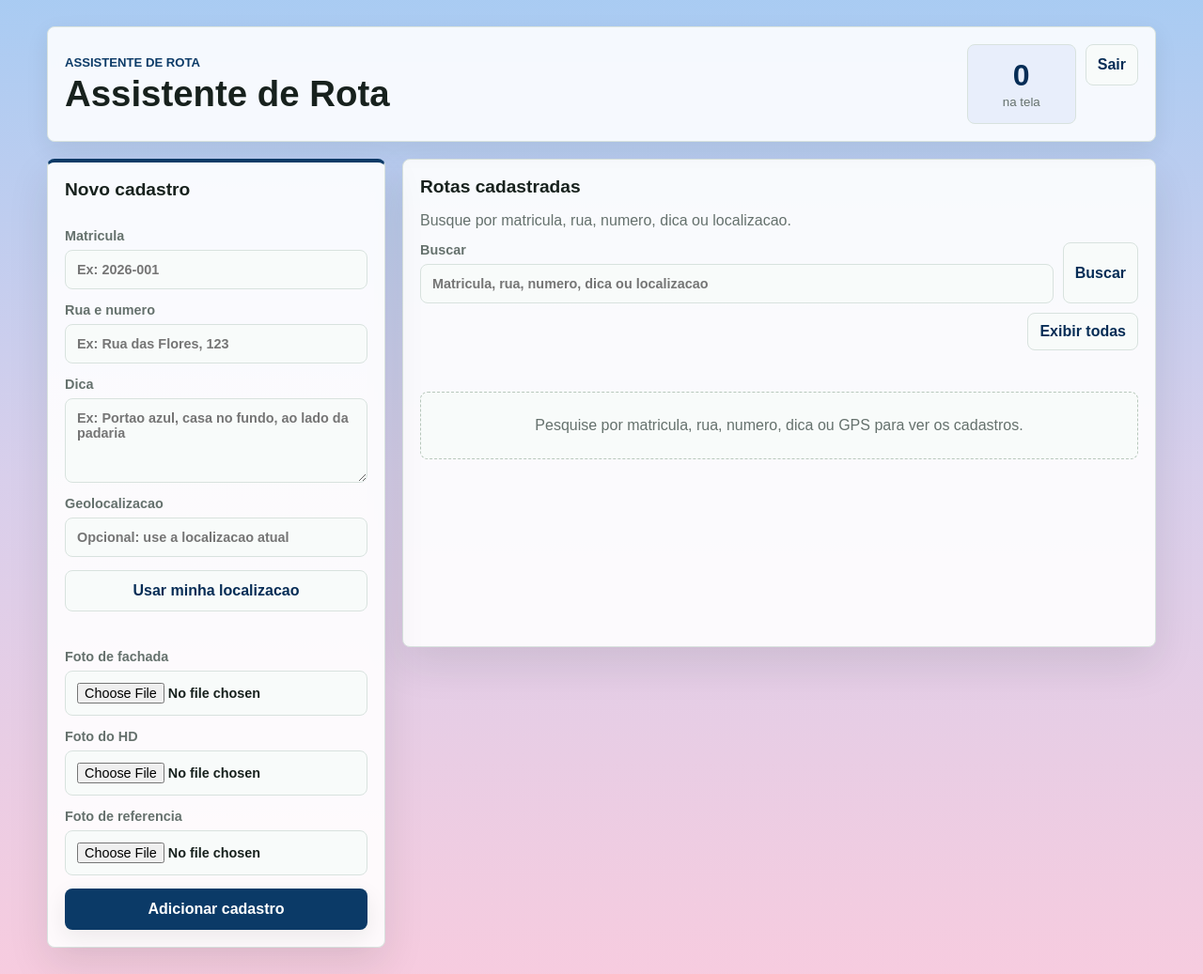
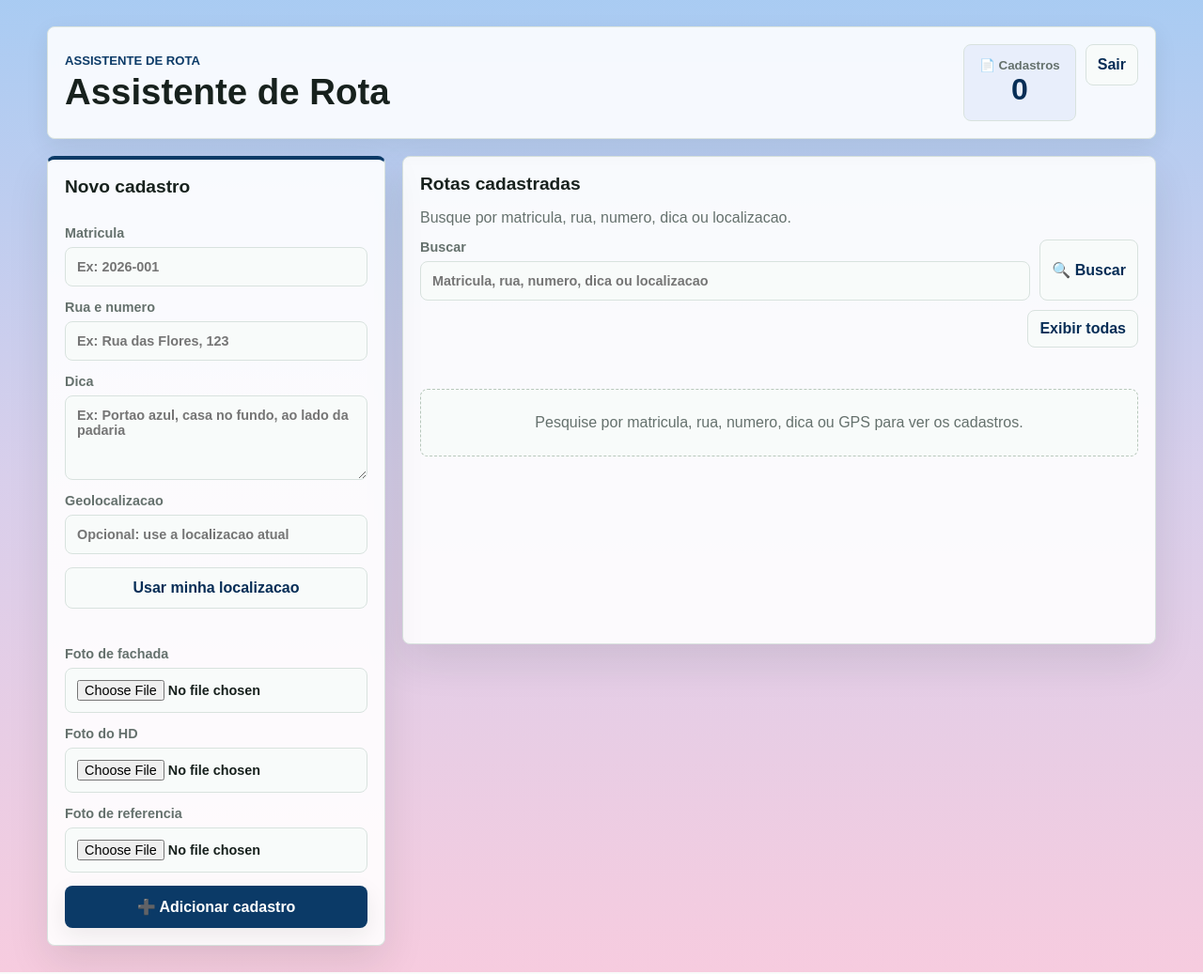
Before and after one commit to MENDESdev99/assistente-de-rota, a Flask app: page /cadastros in a window 1280 px wide. Shown: the whole page at 94% size. Run offline with Flask 3, Linux system fonts and the light colour scheme; the visitor is signed in with stand-in values (Sample User, id 1); data that the repository does not hold is empty; some libraries are stand-ins or nearby versions.

Commit message:
Add files via upload

```diff
--- a/app.py
+++ b/app.py
@@ -233,9 +233,12 @@ def cadastros():
     busca = request.args.get("busca", "").strip()
     mostrar_todos = request.args.get("todos") == "1"
     registros = []
+    total_cadastros = 0
 
-    if busca or mostrar_todos:
-        with conectar_banco() as conexao:
+    with conectar_banco() as conexao:
+        total_cadastros = executar(conexao, "SELECT COUNT(*) AS total FROM cadastros").fetchone()["total"]
+
+        if busca or mostrar_todos:
             if mostrar_todos and not busca:
                 registros = executar(conexao, "SELECT * FROM cadastros ORDER BY id DESC").fetchall()
             else:
@@ -267,6 +270,7 @@ def cadastros():
         registros=registros,
         busca=busca,
         mostrar_todos=mostrar_todos,
+        total_cadastros=total_cadastros,
     )
 
 
--- a/static/styles.css
+++ b/static/styles.css
@@ -198,7 +198,9 @@ h2 {
 }
 
 .summary small {
+  display: block;
   color: var(--muted);
+  font-weight: 800;
 }
 
 .workspace {
--- a/templates/cadastros.html
+++ b/templates/cadastros.html
@@ -15,8 +15,8 @@
         </div>
         <div class="topbar-actions">
           <div class="summary">
-            <span>{{ registros|length }}</span>
-            <small>na tela</small>
+            <small>📄 Cadastros</small>
+            <span>{{ total_cadastros }}</span>
           </div>
           <form method="post" action="{{ url_for('sair') }}">
             <button type="submit" class="ghost-action">Sair</button>
@@ -69,7 +69,7 @@
             <input class="js-photo-input" name="fotos" type="file" accept="image/*" capture="environment" />
           </label>
 
-          <button type="submit" class="primary-action">Adicionar cadastro</button>
+          <button type="submit" class="primary-action">➕ Adicionar cadastro</button>
         </form>
 
         <section class="records-panel" aria-label="Cadastros salvos">
@@ -85,7 +85,7 @@
               Buscar
               <input name="busca" type="search" value="{{ busca }}" placeholder="Matricula, rua, numero, dica ou localizacao" />
             </label>
-            <button type="submit" class="ghost-action">Buscar</button>
+            <button type="submit" class="ghost-action">🔍 Buscar</button>
           </form>
           <div class="list-controls">
             {% if mostrar_todos %}
@@ -127,13 +127,13 @@
                   <p class="record-tip">{{ registro["dica"] }}</p>
 
                   <div class="record-actions">
-                    <a class="map-link" target="_blank" rel="noreferrer" href="https://www.google.com/maps/search/?api=1&query={{ registro['endereco']|urlencode }}">Mapa pela rua</a>
+                    <a class="map-link" target="_blank" rel="noreferrer" href="https://www.google.com/maps/search/?api=1&query={{ registro['endereco']|urlencode }}">🗺 Abrir no Maps pela rua</a>
                     {% if registro["localizacao"] %}
-                      <a class="map-link" target="_blank" rel="noreferrer" href="https://www.google.com/maps/search/?api=1&query={{ registro['localizacao']|urlencode }}">Mapa pelo GPS</a>
+                      <a class="map-link" target="_blank" rel="noreferrer" href="https://www.google.com/maps/search/?api=1&query={{ registro['localizacao']|urlencode }}">🗺 Abrir no Maps pelo GPS</a>
                     {% endif %}
 
                     <details class="edit-panel">
-                      <summary class="ghost-action">Editar</summary>
+                      <summary class="ghost-action">✏ Editar</summary>
                       <form method="post" action="{{ url_for('editar', cadastro_id=registro['id']) }}" enctype="multipart/form-data" class="edit-form">
                         <label>
                           Matricula
@@ -165,13 +165,13 @@
                           Substituir foto de referencia
                           <input class="js-photo-input" name="fotos" type="file" accept="image/*" capture="environment" />
                         </label>
-                        <button type="submit" class="primary-action">Salvar edicao</button>
+                        <button type="submit" class="primary-action">✏ Salvar edicao</button>
                       </form>
                     </details>
 
                     <form method="post" action="{{ url_for('apagar', cadastro_id=registro['id']) }}" class="delete-form js-delete-form">
                       <input name="senha_admin" type="password" placeholder="Senha do dono" required />
-                      <button type="submit" class="delete-action">Apagar</button>
+                      <button type="submit" class="delete-action">🗑 Excluir</button>
                     </form>
                   </div>
                 </div>
```
